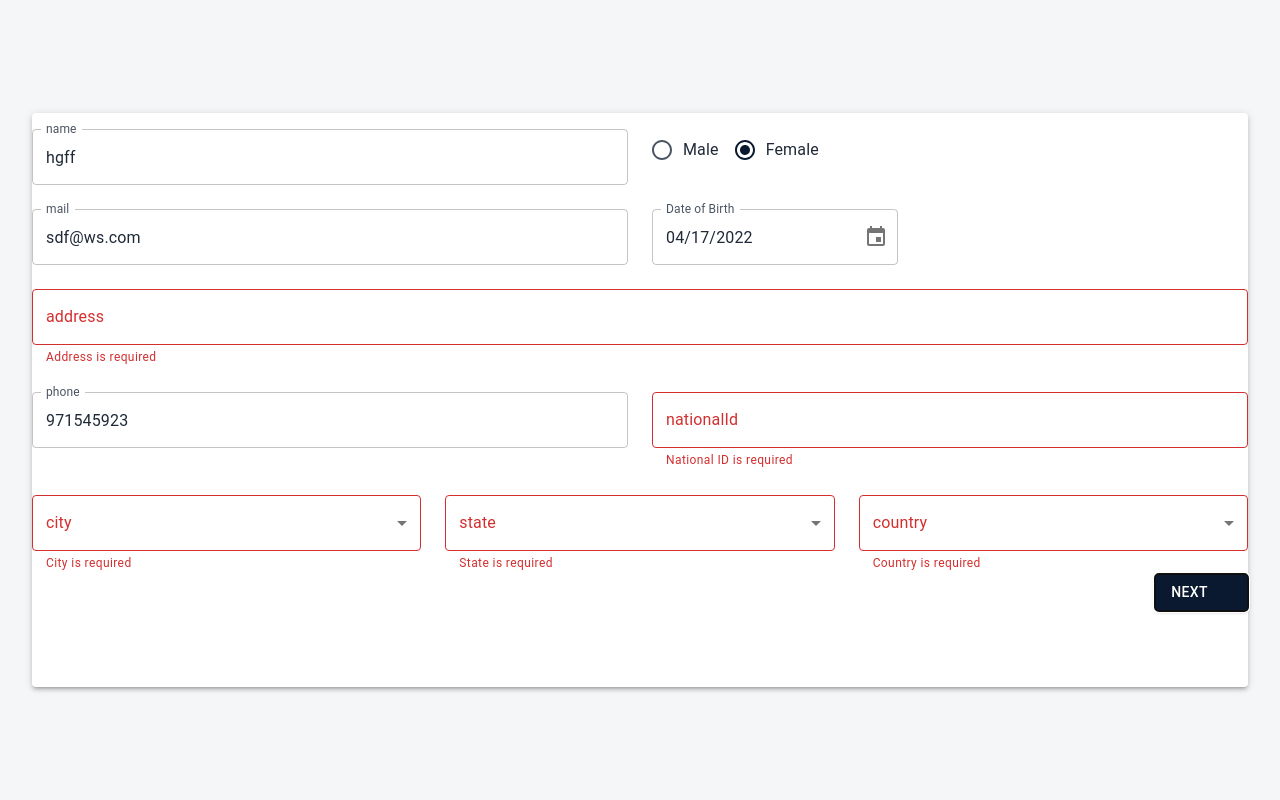
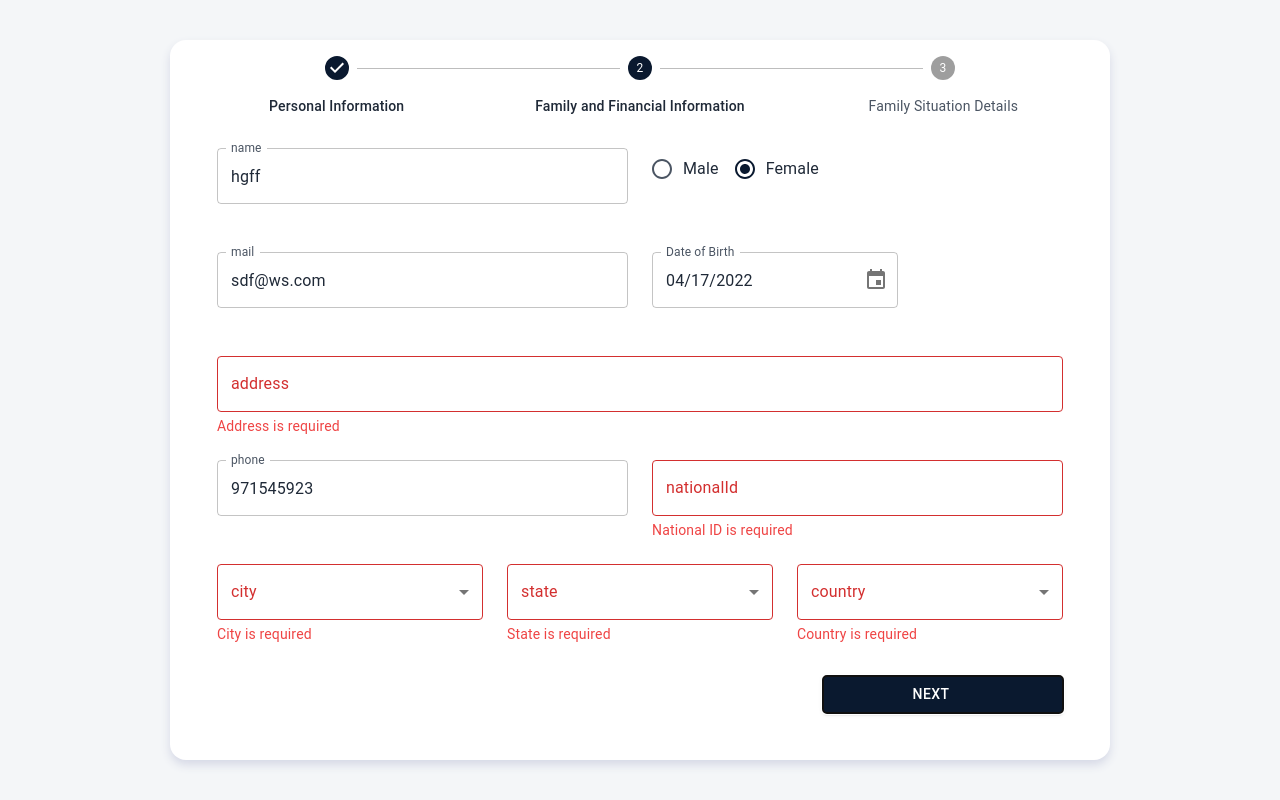
Before and after one commit to SukhithaSunil/government-aid-application-with-AI-assistance, a React (Vite) app: page / in a window 1280 px wide. Both pictures are taken after a click on the button "NEXT". Built offline with nearby package versions, Linux system fonts and the light colour scheme; some icons are missing.

Commit message:
progress bar added

```diff
--- a/src/components/Form/ControlledTextField.jsx
+++ b/src/components/Form/ControlledTextField.jsx
@@ -19,6 +19,7 @@ const ControlledTextField = ({
       control={control}
       render={({field}) => {
         return (
+          <>
             <TextField
               fullWidth
               select={type === 'select'}
@@ -34,8 +35,7 @@ const ControlledTextField = ({
                 },
               }}
               label={label}
-            error={Boolean(error)}
-            helperText={error?.message}>
+              error={Boolean(error)}>
               {type === 'select' &&
                 options.map((option) => (
                   <MenuItem key={option.value} value={option.value}>
@@ -43,6 +43,11 @@ const ControlledTextField = ({
                   </MenuItem>
                 ))}
             </TextField>
+            <p
+              className={`text-sm h-5 mt-1 ${error ? 'text-red-500' : 'invisible'}`}>
+              {error?.message}
+            </p>
+          </>
         )
       }}
     />
--- a/src/components/PersonalInformation/index.jsx
+++ b/src/components/PersonalInformation/index.jsx
@@ -29,10 +29,10 @@ const PersonalInformation = () => {
   })
   return (
     <Grid container spacing={3}>
-      <Grid item size={{xs: 12, md: 6}}>
-        <ControlledTextField {...getTextFieldProps('name')} />
+      <Grid  size={{xs: 12, md: 6}}>
+        <ControlledTextField {...getTextFieldProps('name')}/>
       </Grid>
-       <Grid item size={{xs: 12, md: 6}}>
+       <Grid  size={{xs: 12, md: 6}}>
         <Controller
           name="gender"
           control={control}
@@ -48,11 +48,11 @@ const PersonalInformation = () => {
           )}
         />
       </Grid>
-      <Grid item size={{xs: 12, md: 6}}>
+      <Grid  size={{xs: 12, md: 6}}>
         <ControlledTextField {...getTextFieldProps('mail')} />
       </Grid>
 
-         <Grid item size={{xs: 12, md: 6}}>
+         <Grid  size={{xs: 12, md: 6}}>
         <Controller
           name="dateOfBirth"
           control={control}
@@ -73,23 +73,23 @@ const PersonalInformation = () => {
           )}
         />
       </Grid>
-      <Grid item size={{xs: 12}}>
+      <Grid  size={{xs: 12}}>
         <ControlledTextField {...getTextFieldProps('address')} />
       </Grid>
-      <Grid item size={{xs: 12, md: 6}}>
+      <Grid  size={{xs: 12, md: 6}}>
         <ControlledTextField {...getTextFieldProps('phone')} />
       </Grid>
-      <Grid item size={{xs: 12, md: 6}}>
+      <Grid  size={{xs: 12, md: 6}}>
         <ControlledTextField {...getTextFieldProps('nationalId')} />
       </Grid>
-      <Grid item size={{xs: 12, md: 4}}>
+      <Grid  size={{xs: 12, md: 4}}>
         <ControlledTextField
           {...getTextFieldProps('city')}
           type="select"
           options={city}
         />
       </Grid>
-      <Grid item size={{xs: 12, md: 4}}>
+      <Grid  size={{xs: 12, md: 4}}>
         <ControlledTextField
           {...getTextFieldProps('state')}
           type="select"
--- /dev/null
+++ b/src/components/ProgressBar/index.jsx
@@ -0,0 +1,19 @@
+import Box from '@mui/material/Box'
+import Stepper from '@mui/material/Stepper'
+import Step from '@mui/material/Step'
+import StepLabel from '@mui/material/StepLabel'
+
+const ProgressBar = ({steps}) => {
+  return (
+    <Box>
+      <Stepper activeStep={1} alternativeLabel>
+        {steps.map((label) => (
+          <Step key={label}>
+            <StepLabel>{label}</StepLabel>
+          </Step>
+        ))}
+      </Stepper>
+    </Box>
+  )
+}
+export default ProgressBar
--- a/src/features/Form/index.jsx
+++ b/src/features/Form/index.jsx
@@ -22,12 +22,12 @@ import ChevronRightRoundedIcon from '@mui/icons-material/ChevronRightRounded'
 import {yupResolver} from '@hookform/resolvers/yup'
 import {LocalizationProvider} from '@mui/x-date-pickers/LocalizationProvider'
 import {AdapterDayjs} from '@mui/x-date-pickers/AdapterDayjs'
+import ProgressBar from '../../components/ProgressBar'
 // import PaymentForm from '../../components/PaymentForm'
 // import Review from '../../components/Review'
 import dayjs from 'dayjs'
 
 const Form = () => {
-  const steps = [' Account Details', 'Personal Info', 'Review and Submit']
   const [validationSchema, setValidationSchema] = useState(
     personalInformationSchema
   )
@@ -55,7 +55,7 @@ const Form = () => {
 
       currentFinancialSituation: '',
       employmentCircumstances: '',
-      reasonforApplying: '',
+      reasonForApplying: '',
     },
   })
   useEffect(() => {
@@ -107,7 +107,11 @@ const Form = () => {
   }
   const [isCtaDisabled, setIsCtaDisabled] = useState(false)
   console.log(' Errors:', methods.formState.errors)
-
+const steps = [
+  'Personal Information',
+  'Family and Financial Information',
+  'Family Situation Details',
+]
   useEffect(() => {
     const {isDirty, isValid} = methods.formState
     const doErrorsExist =
@@ -120,37 +124,25 @@ const Form = () => {
     setIsCtaDisabled(!isValidForm)
   }, [methods.formState, activeStep])
   return (
-    <Paper elevation={3}>
-      <Box className="py-4">
+    <main>
+      <Paper
+        elevation={3}
+        className="bg-white rounded-2xl shadow-[0_5px_10px_#d6d9e6] flex flex-col h-[720px] mx-auto w-[940px] pt-4 px-[15px] pb-[15px]">
+            <ProgressBar steps={steps}/>
+
+        <Box className="p-4 lg:p-8">
           <LocalizationProvider dateAdapter={AdapterDayjs}>
             <FormProvider {...methods}>
               {getStepContent(activeStep)}
               <Box
-              sx={[
-                {
-                  display: 'flex',
-                  flexDirection: {xs: 'column-reverse', sm: 'row'},
-                  alignItems: 'end',
-                  flexGrow: 1,
-                  gap: 1,
-                  pb: {xs: 12, sm: 0},
-                  mt: {xs: 2, sm: 0},
-                  mb: '60px',
-                },
-                activeStep !== 0
-                  ? {justifyContent: 'space-between'}
-                  : {justifyContent: 'flex-end'},
-              ]}>
+                className={`flex flex-col-reverse sm:flex-row items-end grow gap-4 pb-48 sm:pb-0 mt-8 mb-8 ${activeStep !== 0 ? 'justify-between' : 'justify-end'}`}>
                 {activeStep !== 0 && (
                   <Button
+                    className="w-full sm:w-fit md:w-[15rem]"
                     startIcon={<ChevronLeftRoundedIcon />}
                     onClick={handleBack}
-                  variant="outlined"
-                  // sx={{display: {xs: 'none', sm: 'flex'}}}
-                sx={{width: {xs: '100%', sm: 'fit-content'}}}
-
-                  >
-                  Previous
+                    variant="outlined">
+                    Go Back
                   </Button>
                 )}
                 <Button
@@ -158,7 +150,7 @@ const Form = () => {
                   endIcon={<ChevronRightRoundedIcon />}
                   // disabled={isCtaDisabled}
                   onClick={handleNext}
-                sx={{width: {xs: '100%', sm: 'fit-content'}}}>
+                  className="w-full sm:w-fit md:w-[15rem]">
                   {activeStep === steps.length - 1 ? 'confirm' : 'Next'}
                 </Button>
               </Box>
@@ -166,6 +158,7 @@ const Form = () => {
           </LocalizationProvider>
         </Box>
       </Paper>
+    </main>
   )
 }
 
```
Lines whose indentation alone changed are shown as unchanged.
